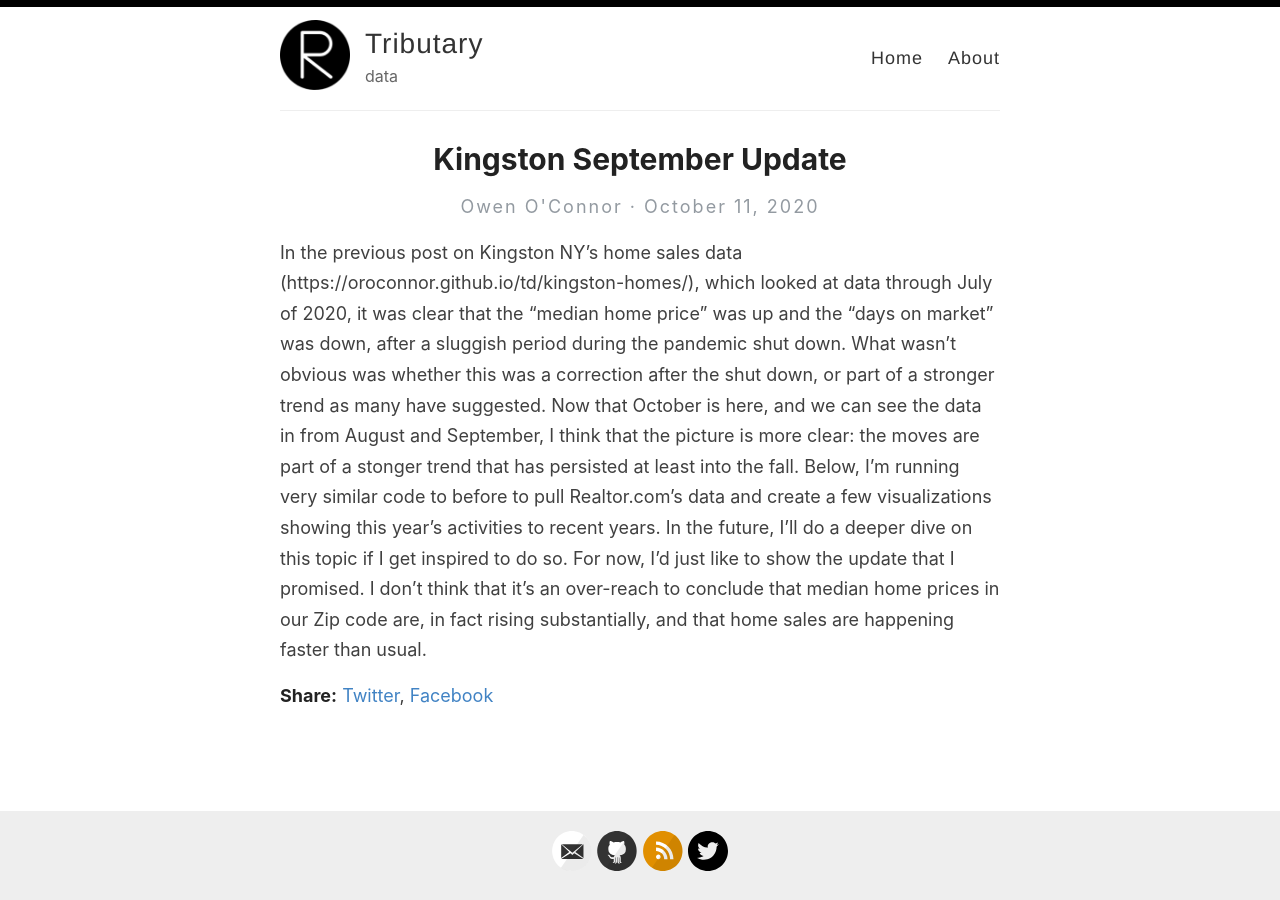
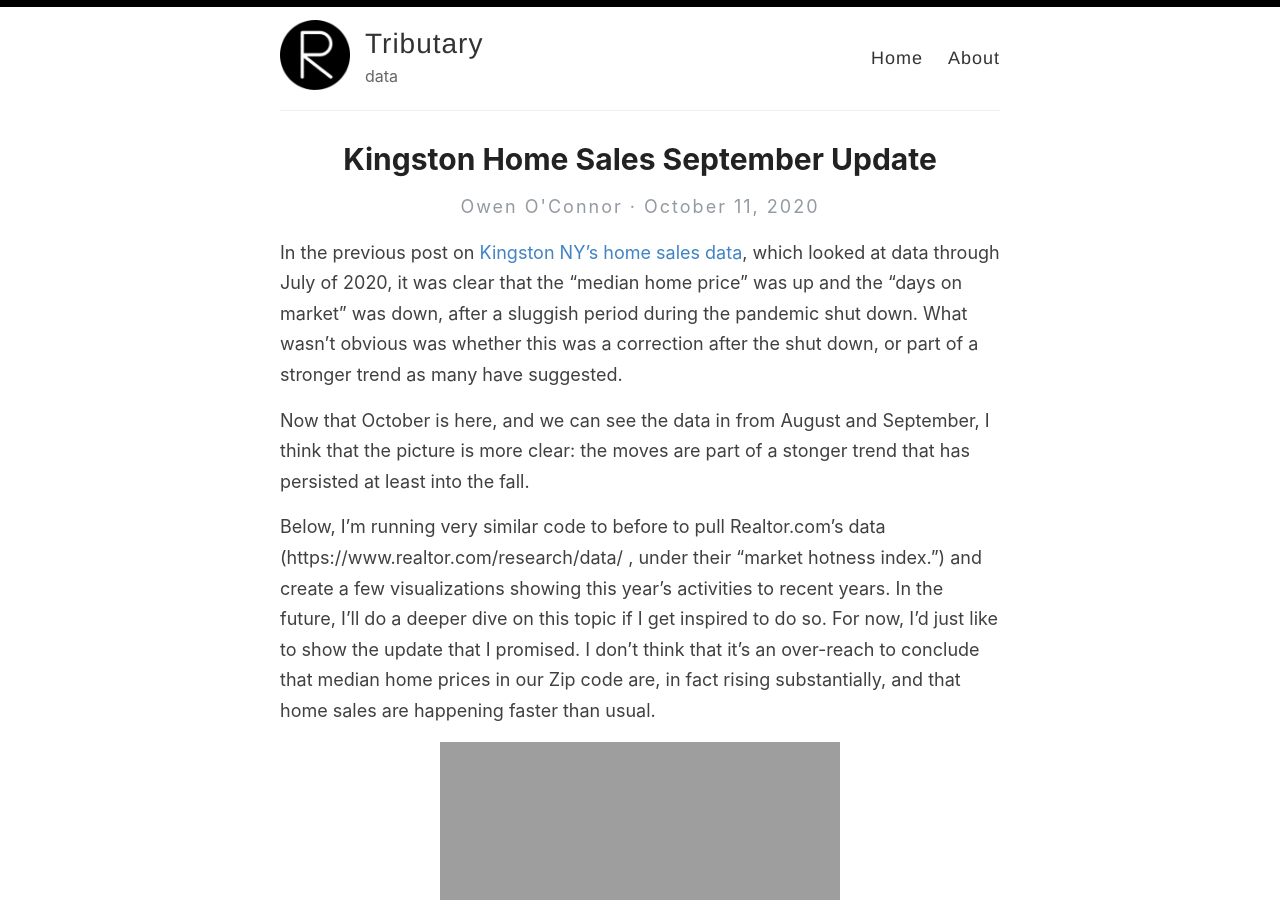
Before and after one commit to oroconnor/reverie, a Jekyll site: the page built from _posts/2020-10-11-Kingston-September-Update.md, in a window 1280 px wide and 900 px high. Built offline with Jekyll 4.4.1, drawn with Linux system fonts in a browser that asks for light colours; our own code applies the rules of GitHub Pages for plain Markdown files; some of the changed text lies outside the part shown.

Commit message:
Update 2020-10-11-Kingston-September-Update.md

```diff
--- a/_posts/2020-10-11-Kingston-September-Update.md
+++ b/_posts/2020-10-11-Kingston-September-Update.md
@@ -1,3 +1,22 @@
-In the previous post on Kingston NY's home sales data (https://oroconnor.github.io/td/kingston-homes/), which looked at data through July of 2020, it was clear that  the "median home price" was up and the "days on market" was down, after a sluggish period during the pandemic shut down. What wasn't obvious was whether this was a correction after the shut down, or part of a stronger trend as many have suggested.
+---
+layout: post
+title:  Kingston Home Sales September Update
+categories: []
+---
+
+In the previous post on [Kingston NY's home sales data](https://oroconnor.github.io/td/kingston-homes/), which looked at data through July of 2020, it was clear that  the "median home price" was up and the "days on market" was down, after a sluggish period during the pandemic shut down. What wasn't obvious was whether this was a correction after the shut down, or part of a stronger trend as many have suggested.
+
 Now that October is here, and we can see the data in from August and September, I think that the picture is more clear: the moves are part of a stonger trend that has persisted at least into the fall.
-Below, I'm running very similar code to before to pull Realtor.com's data and create a few visualizations showing this year's activities to recent years. In the future, I'll do a deeper dive on this topic if I get inspired to do so. For now, I'd just like to show the update that I promised. I don't think that it's an over-reach to conclude that median home prices in our Zip code are, in fact rising substantially, and that home sales are happening faster than usual.
+
+Below, I'm running very similar code to before to pull Realtor.com's data (https://www.realtor.com/research/data/ , under their "market hotness index.") and create a few visualizations showing this year's activities to recent years. In the future, I'll do a deeper dive on this topic if I get inspired to do so. For now, I'd just like to show the update that I promised. I don't think that it's an over-reach to conclude that median home prices in our Zip code are, in fact rising substantially, and that home sales are happening faster than usual.
+
+<img src="https://oroconnor.github.io/td/images/10_20kingstondata_1.jpg">
+
+<img src="https://oroconnor.github.io/td/images/10_20kingstondata_2.jpg">
+
+<img src="https://oroconnor.github.io/td/images/10_20kingstondata_3.jpg">
+
+<img src="https://oroconnor.github.io/td/images/10_20kingstondata_4.jpg">
+
+
+The code that organized and visualized this data is close to identical to the previous code that I shared for the original post. If you'd like to check it out, it's in this repository: https://github.com/oroconnor/kingstonhomesales
```
